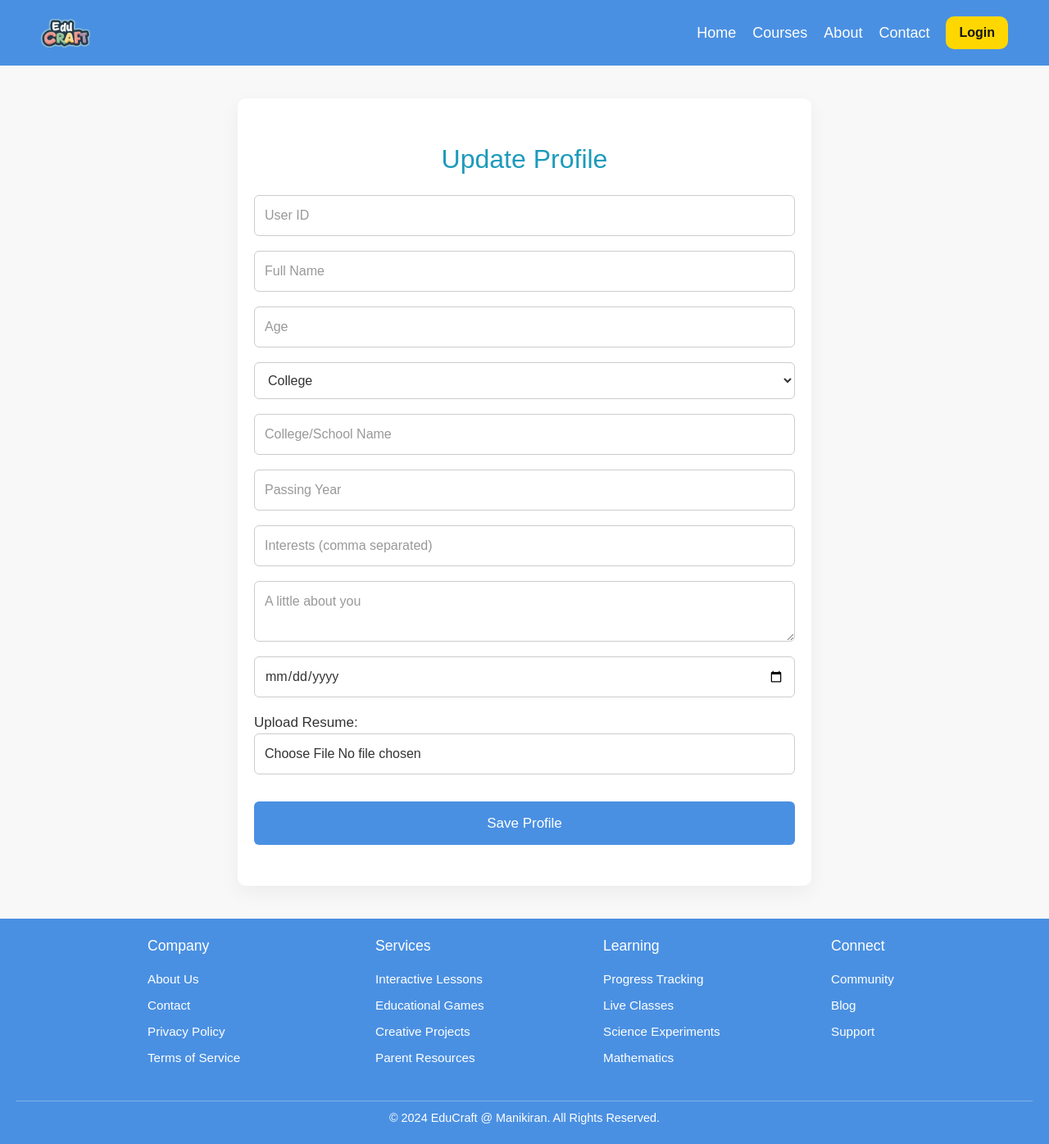
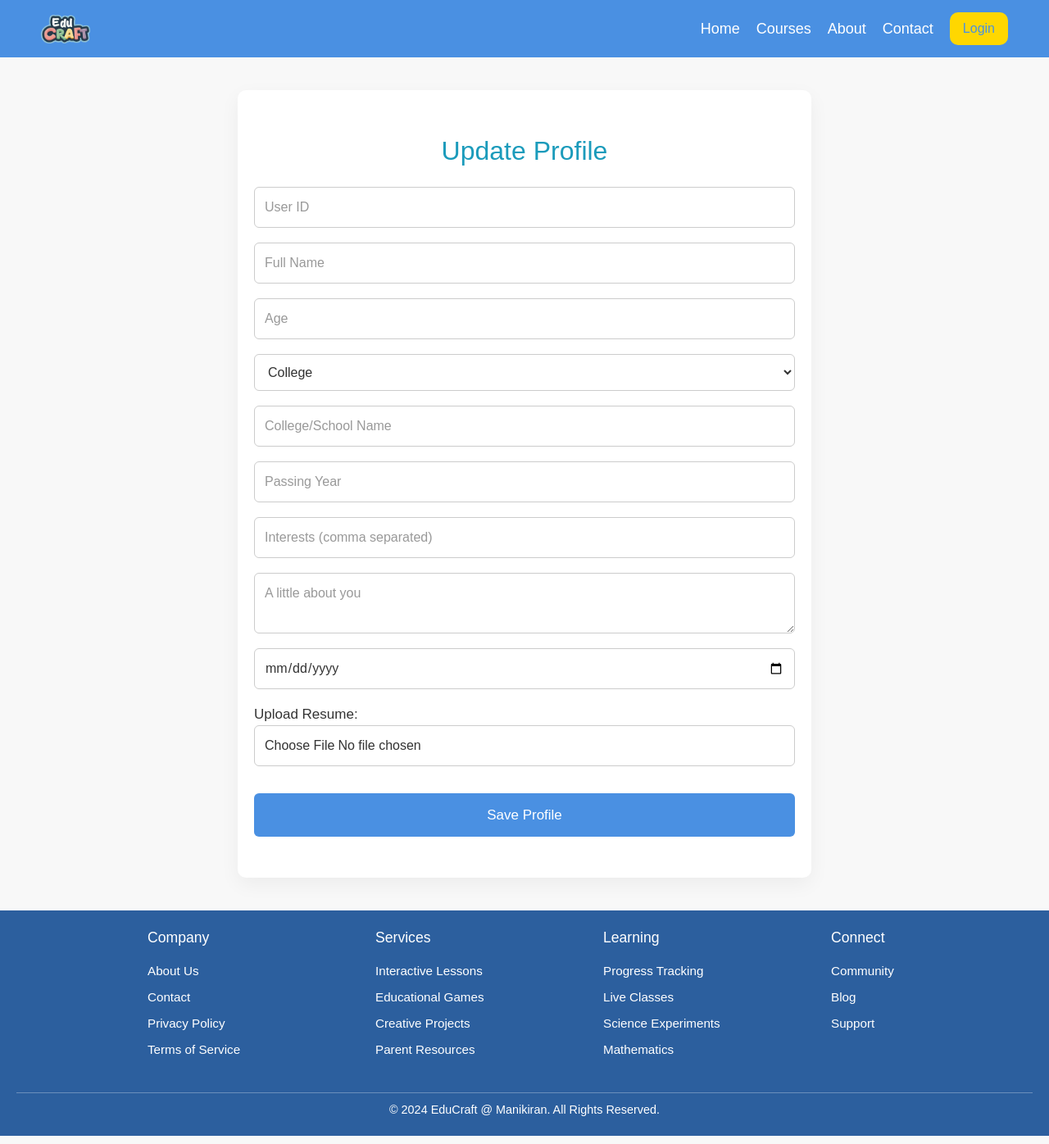
Before and after one commit to manikiran231/EduCraft, a React (Vite) app in the folder Frontend/: page /edit-profile in a window 1280 px wide. Shown: the whole page at 82% size. Built offline with nearby package versions, Linux system fonts and the light colour scheme.

Commit message:
Fix broken CSS import in UpdateProfile and update styles

```diff
--- a/Frontend/src/components/Footer/Footer.css
+++ b/Frontend/src/components/Footer/Footer.css
@@ -1,5 +1,5 @@
 .footer-container {
-  background-color: #4A90E2;
+  background-color: #2C5F9E;
   color: #FFFFFF;
   padding: 20px;
   font-family: Arial, sans-serif;
--- a/Frontend/src/components/Navbar/Navbar.css
+++ b/Frontend/src/components/Navbar/Navbar.css
@@ -5,7 +5,7 @@
     display: flex;
     justify-content: space-between;
     align-items: center;
-    padding: 20px 40px;
+    padding: 15px 40px;
     box-sizing: border-box;
     position: sticky;
     top: 0;
@@ -187,15 +187,15 @@
 .login-button {
     padding: 8px 16px;
     background-color: #FFD700;
-    color: #161616;
+    color: #4A90E2;
     border-radius: 10px;
-    font-weight: 600;
+    font-weight: 400;
     text-decoration: none;
     transition: background-color 0.3s ease, color 0.3s ease;
 }
 
 .login-button:hover {
-    background-color: #9accc5;
+    background-color: #f6c500;
 }
 
 /* Profile or Login Button */
--- a/Frontend/src/pages/UpdateProfile/UpdateProfile.jsx
+++ b/Frontend/src/pages/UpdateProfile/UpdateProfile.jsx
@@ -1,7 +1,7 @@
 import React, { useState } from 'react';
 import axios from 'axios';
 import { toast } from 'react-toastify'; // 👈 Import Toastify
-import './updateProfile.css';
+import './UpdateProfile.css';
 
 const UpdateProfile = () => {
   const [form, setForm] = useState({
```
